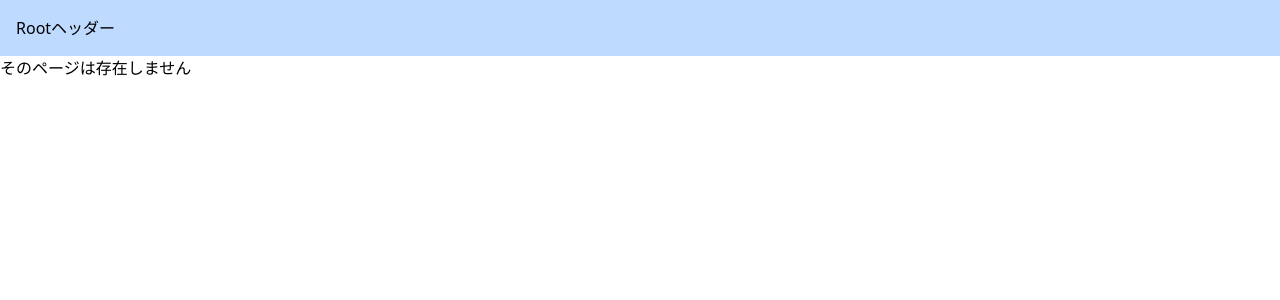
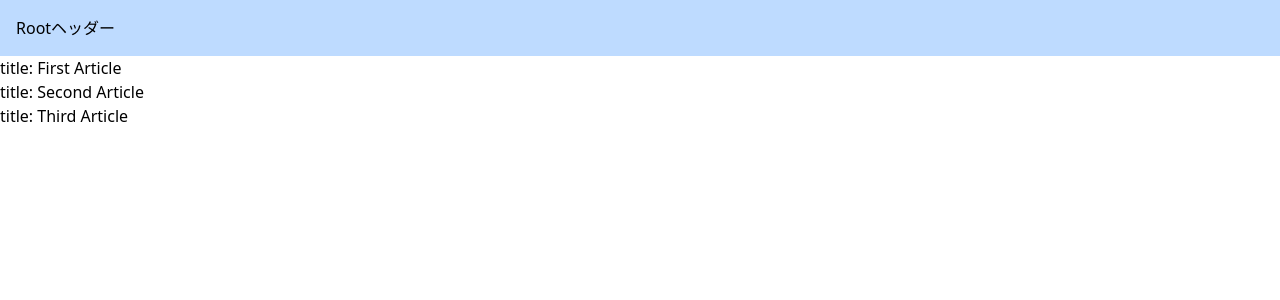
Before and after one commit to SaiAkito/next-udemy-basic, a Next.js app: page /blog in a window 1280 px wide. Before the commit this address had no page. Shown: the top 300 px of the page. Built offline with nearby package versions, Linux system fonts and the light colour scheme.

Commit message:
Loadingコンポーネントを追加し、ブログページのダミーデータを表示する機能を実装

```diff
--- /dev/null
+++ b/src/app/blog/loading.tsx
@@ -0,0 +1,5 @@
+import React from "react";
+
+export default function Loading() {
+  return <div>Loading...</div>;
+}
--- /dev/null
+++ b/src/app/blog/page.tsx
@@ -0,0 +1,25 @@
+// ダミーデータ
+const articles = [
+  { id: 1, title: "First Article" },
+  { id: 2, title: "Second Article" },
+  { id: 3, title: "Third Article" },
+];
+
+// 3 秒待機
+async function fetchArticles() {
+  await new Promise((resolve) => setTimeout(resolve, 3000));
+  return articles;
+}
+
+export default async function BlogPage() {
+  const articles = await fetchArticles();
+  return (
+    <div>
+      <ul>
+        {articles.map((article) => (
+          <li key={article.id}>title: {article.title}</li>
+        ))}
+      </ul>
+    </div>
+  );
+}
```
